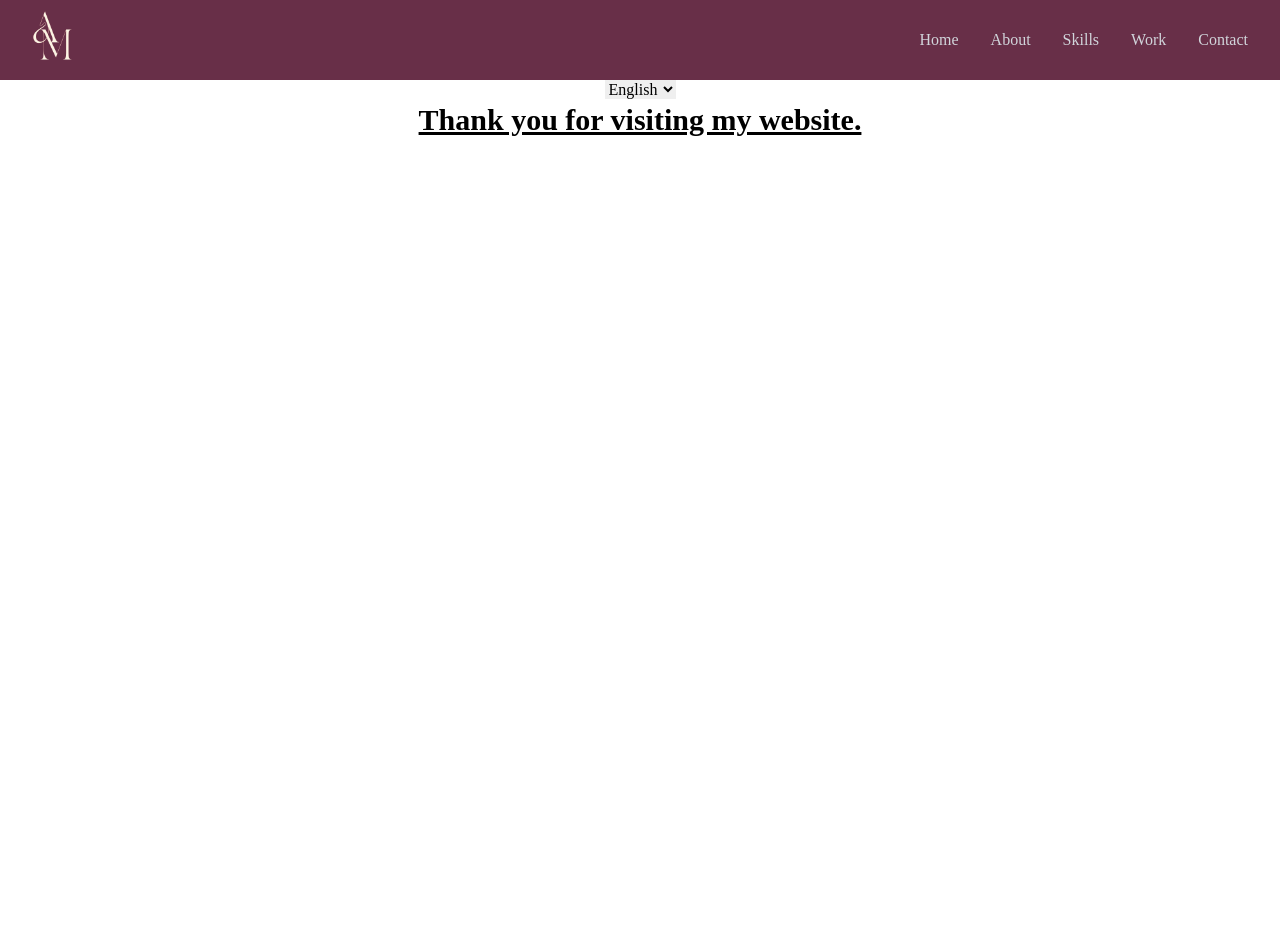
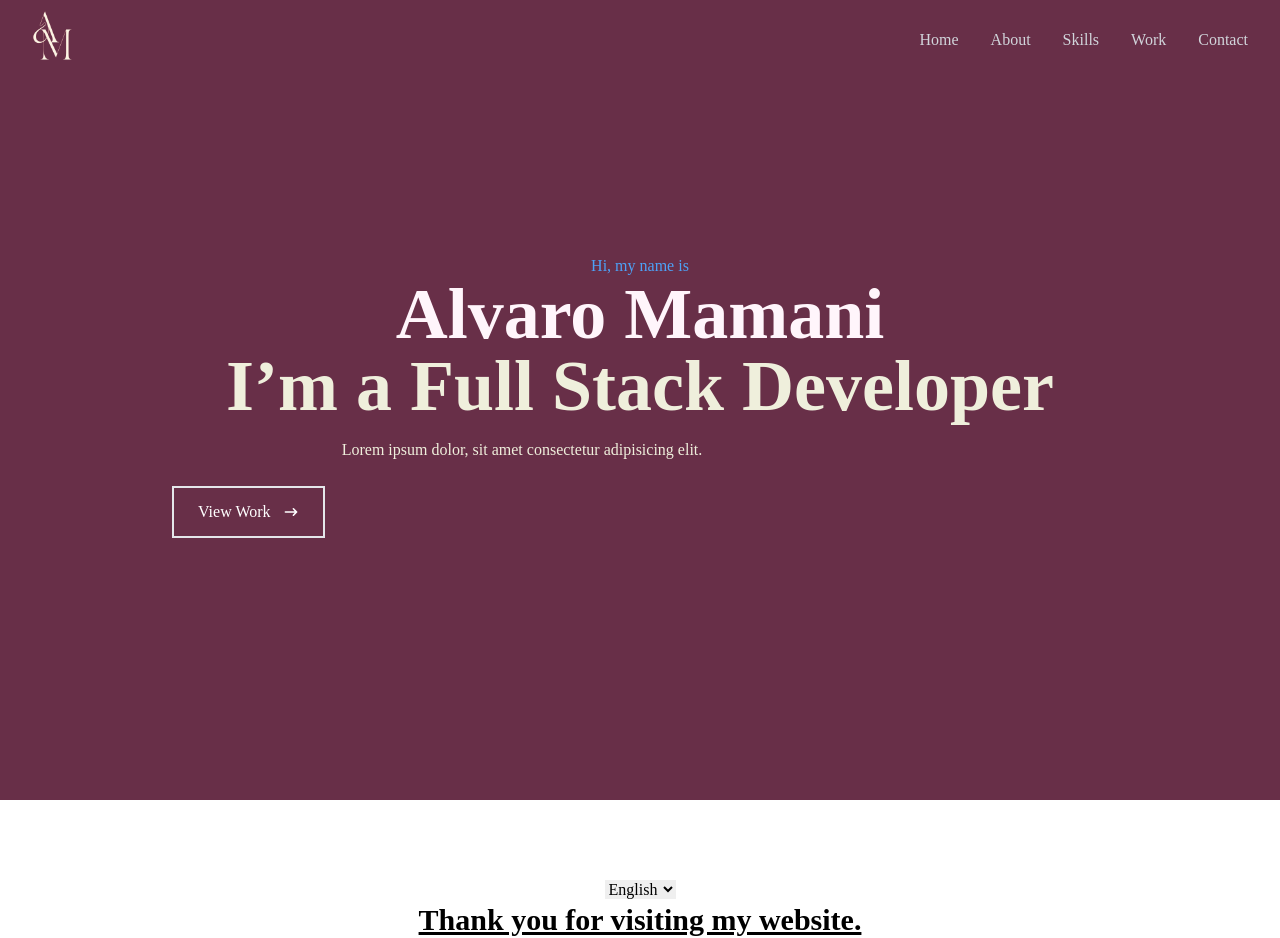
Before and after one commit to alvaro-mq/alvaro-mq.github.io, a React (Create React App) app: page / in a window 1280 px wide. Before the commit the page ends 800 px from the top, so only its background shows below. Built offline with nearby package versions, Linux system fonts and the light colour scheme.

Commit message:
feat: create home component

```diff
--- a/src/App.jsx
+++ b/src/App.jsx
@@ -1,6 +1,7 @@
 import './App.css';
 import { useTranslation } from 'react-i18next';
 import NavBar from './components/NavBar';
+import Home from './components/Home';
 
 function App() {
   const { t, i18n } = useTranslation();
@@ -13,6 +14,7 @@ function App() {
   return (
     <div className="App">
       <NavBar />
+      <Home />
       <select onChange={changeLanguageHandler} className="mt-20">
         <option value="en">English</option>
         <option value="es">Spanish</option>
--- /dev/null
+++ b/src/components/Home.jsx
@@ -0,0 +1,28 @@
+import React from 'react';
+import { HiArrowNarrowRight } from 'react-icons/hi';
+import { useTranslation } from 'react-i18next';
+
+const Home = () => {
+  const { t } = useTranslation();
+  return (
+    <div name="home" className="w-full h-screen bg-[#682F48]">
+      {/* Container */}
+      <div className="max-w-[1000px] mx-auto px-8 flex flex-col justify-center h-full">
+        <p className="text-[#4DA2F7]">{t('home.greetings')}</p>
+        <h1 className="text-4xl sm:text-7xl font-bold text-[#FFF5FB]">Alvaro Mamani</h1>
+        <h2 className="text-4xl sm:text-7xl font-bold text-[#EFEFDC]">{t('home.iAm')}</h2>
+        <p className="text-[#EFEFDC] py-4 max-w-[700px]">{t('home.presentation')}</p>
+        <div>
+          <button className="text-white group border-2 px-6 py-3 my-2 flex items-center hover:bg-pink-600 hover:border-pink-600">
+            {t('home.viewWork')}
+            <span className="group-hover:rotate-90 duration-300">
+              <HiArrowNarrowRight className="ml-3" />
+            </span>
+          </button>
+        </div>
+      </div>
+    </div>
+  );
+};
+
+export default Home;
--- a/src/locales/en/translation.json
+++ b/src/locales/en/translation.json
@@ -8,5 +8,11 @@
         "skills": "Skills",
         "work": "Work",
         "contact": "Contact"
+    },
+    "home": {
+        "greetings": "Hi, my name is",
+        "iAm": "I’m a Full Stack Developer",
+        "presentation": "Lorem ipsum dolor, sit amet consectetur adipisicing elit.",
+        "viewWork": "View Work"
     }
 }
--- a/src/locales/es/translation.json
+++ b/src/locales/es/translation.json
@@ -8,5 +8,11 @@
       "skills": "Habilidades",
       "work": "Experiencia",
       "contact": "Contacto"
-    }
+    },
+    "home": {
+      "greetings": "Hola, mi nombre es",
+      "iAm": "Yo soy Full Stack Developer",
+      "presentation": "Soy...",
+      "viewWork": "Ver trabajos"
+  }
 }
```
